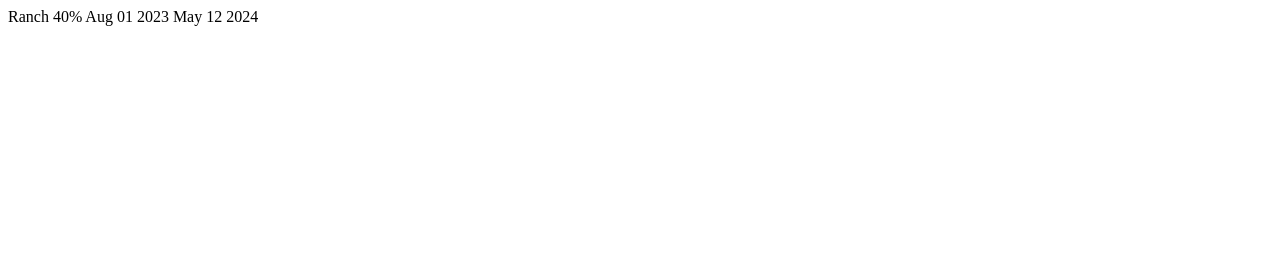
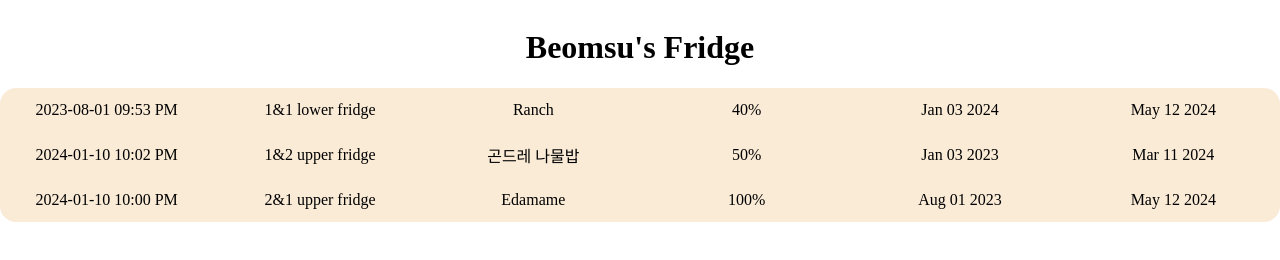
Before and after one commit to bkim9/Resume, a plain HTML site: page fridge/fridge.html in a window 1280 px wide. Drawn offline with Linux system fonts and the light colour scheme.

Commit message:
added fridge

```diff
--- a/fridge/fridge.css
+++ b/fridge/fridge.css
@@ -0,0 +1,28 @@
+body {
+    display: flex;
+    flex-direction: column;
+    align-items: center;
+}
+#foods {
+    display: flex;
+    flex-direction: column;
+    border-radius: 1rem;
+    width: 80rem;
+    background-color: antiquewhite;
+}
+
+article.food {
+    display: flex;
+    flex-direction: row;
+    justify-content: flex-start;
+}
+
+article.food > * {
+    display: flex;
+    flex-direction: column;
+    justify-content: center;
+    width: 20rem;
+    height: 2rem;
+    padding: .4rem;
+    text-align: center;
+}
--- a/fridge/fridge.html
+++ b/fridge/fridge.html
@@ -5,7 +5,9 @@
 <html lang="en">
     <head>
         <template>
-            <article>
+            <article class="food">
+                <time datetime="2023-08-01 09:53PM" id="updatetime">2023-08-01 09:53 PM</time>
+                <span class="food-location">1&1 lower fridge</span>
                 <span class="food-name">
                     Ranch
                 </span>
@@ -15,20 +17,49 @@
                 <time datetime="2023-08-01" id="from">Aug 01 2023</time>
                 <time datetime="2024-05-12" id="to">May 12 2024</time>
             </article>
-            <link rel="stylesheet" href="fridge.css">
-            <script src="./main.js" type="module"></script>
         </template>
+        <link rel="stylesheet" href="fridge.css">
+        <script src="./main.js" type="module"></script>
     </head>
     <body>
-            <article>
+        <h1>Beomsu's Fridge</h1>
+        <div id="foods">
+            <article class="food">
+                <time datetime="2023-08-01 09:53PM" id="updatetime">2023-08-01 09:53 PM</time>
+                <span class="food-location">1&1 lower fridge</span>
                 <span class="food-name">
                     Ranch
                 </span>
                 <span class="food-amount">
                     40%
                 </span>
+                <time datetime="2024-01-03" id="from">Jan 03 2024</time>
+                <time datetime="2024-05-12" id="to">May 12 2024</time>
+            </article>
+            <article class="food">
+                <time datetime="2024-01-10 10:02 PM" id="updatetime">2024-01-10 10:02 PM</time>
+                <span class="food-location">1&2 upper fridge</span>
+                <span class="food-name">
+                    곤드레 나물밥
+                </span>
+                <span class="food-amount">
+                    50%
+                </span>
+                <time datetime="2024-01-03" id="from">Jan 03 2023</time>
+                <time datetime="2024-03-11" id="to">Mar 11 2024</time>
+            </article>
+            <article class="food">
+                <time datetime="2024-01-10 10:00 PM" id="updatetime">2024-01-10 10:00 PM</time>
+                <span class="food-location">2&1 upper fridge</span>
+                <span class="food-name">
+                    Edamame
+                </span>
+                <span class="food-amount">
+                    100%
+                </span>
                 <time datetime="2023-08-01" id="from">Aug 01 2023</time>
                 <time datetime="2024-05-12" id="to">May 12 2024</time>
             </article>
+        </div>
     </body>
 </html>
```
